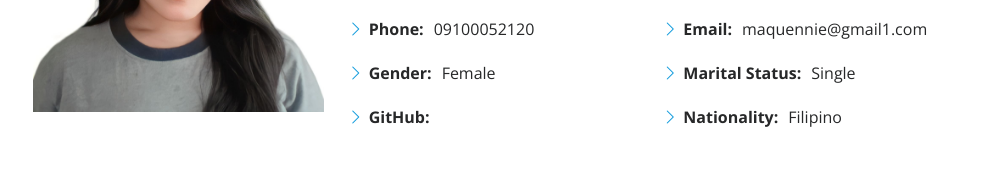
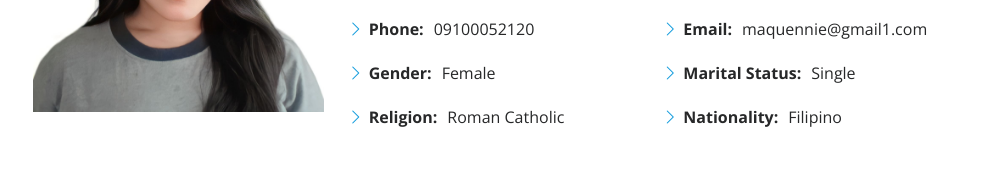
Before and after one commit to maquennielozada1/MY-PORTFOLIO, a plain HTML site: page index.html in a window 1280 px wide. Shown: the part 1167-1362 px from the top of the page, without its empty margins (297-1280 px from the left). Drawn offline with nearby package versions, Linux system fonts and the light colour scheme.

Commit message:
Update index.html

```diff
--- a/index.html
+++ b/index.html
@@ -104,7 +104,7 @@
                   <li><i class="bi bi-chevron-right"></i> <strong>Address:</strong> <span>Brgy.Salngan,Oton,Iloilo</span></li>
                   <li><i class="bi bi-chevron-right"></i> <strong>Phone:</strong> <span>09100052120</span></li>
                   <li><i class="bi bi-chevron-right"></i> <strong>Gender:</strong> <span>Female</span></li>
-                  <li><i class="bi bi-chevron-right"></i> <strong>GitHub:</strong> <span><a href="https://github.com/dashboard"></a></span></li>
+                  <li><i class="bi bi-chevron-right"></i> <strong>Religion:</strong> <span>Roman Catholic</span></li>
                 </ul>
               </div>
               <div class="col-lg-6">
```
